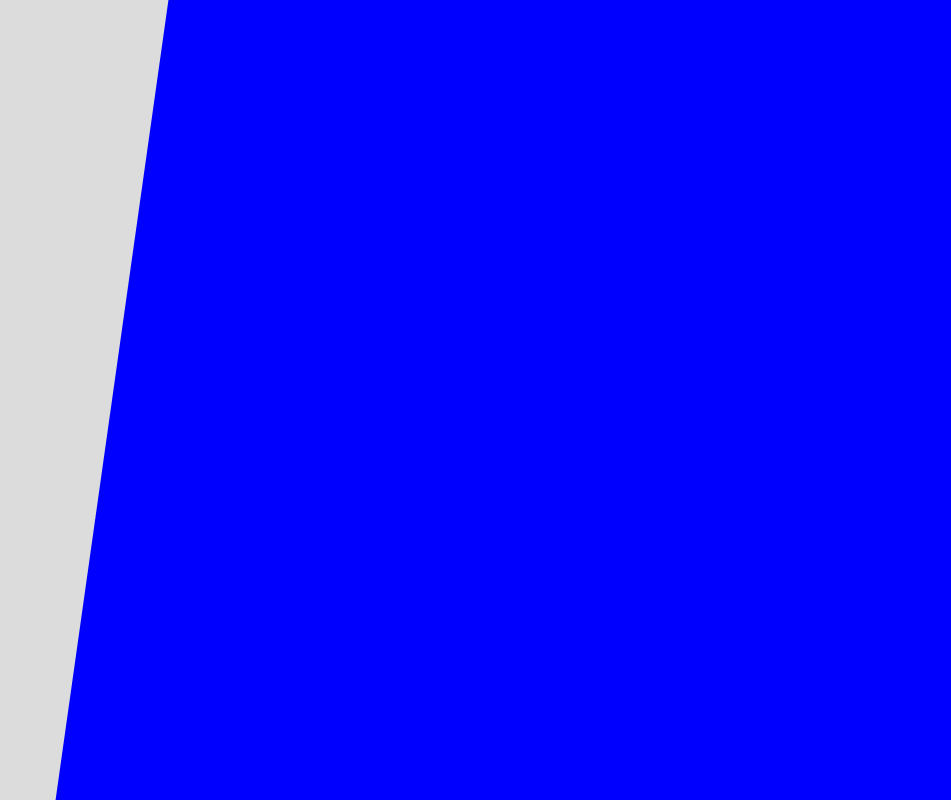
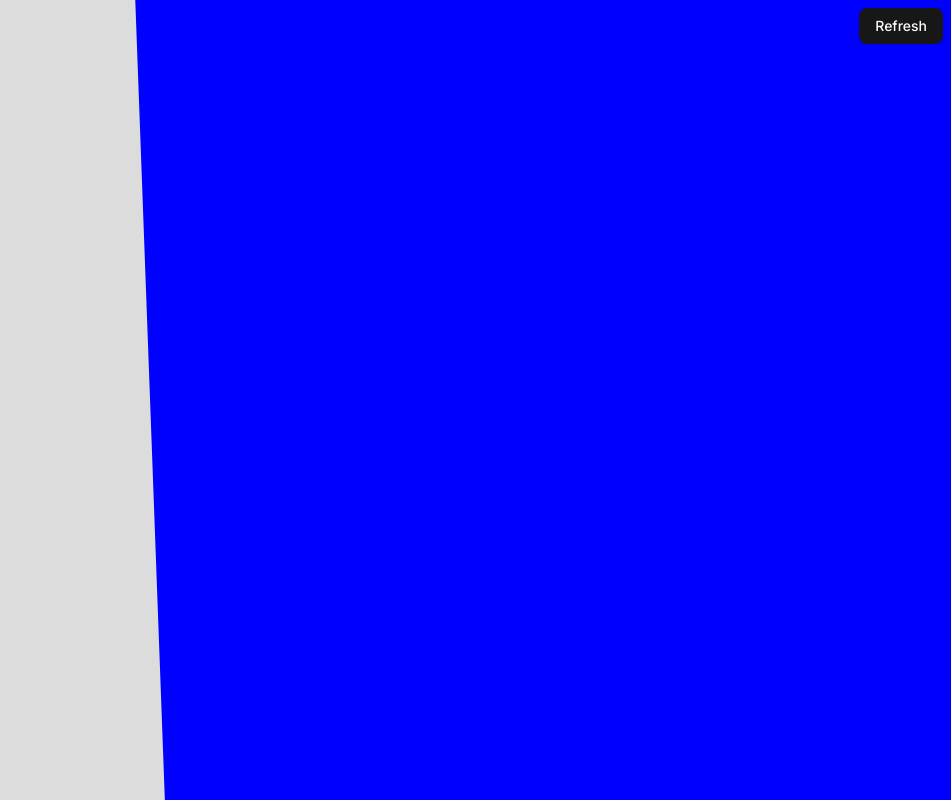
Before and after one commit to dherault/visualizations, a React (Vite) app in the folder visualizations/: page / in a window 1280 px wide. Shown: the whole page, without its empty margins (329-1280 px from the left). Built offline with nearby package versions, Linux system fonts and the light colour scheme.

Commit message:
Create VisualizationConfigurator

```diff
--- a/visualizations/package.json
+++ b/visualizations/package.json
@@ -10,9 +10,14 @@
     "preview": "vite preview"
   },
   "dependencies": {
+    "@radix-ui/react-slot": "^1.2.3",
     "@tailwindcss/vite": "^4.1.10",
+    "class-variance-authority": "^0.7.1",
+    "clsx": "^2.1.1",
+    "lucide-react": "^0.515.0",
     "react": "^19.1.0",
     "react-dom": "^19.1.0",
+    "tailwind-merge": "^3.3.1",
     "tailwindcss": "^4.1.10"
   },
   "devDependencies": {
@@ -21,6 +26,7 @@
     "@types/react-dom": "^19.1.6",
     "@vitejs/plugin-react": "^4.5.2",
     "globals": "^16.2.0",
+    "tw-animate-css": "^1.3.4",
     "typescript": "~5.8.3",
     "vite": "^6.3.5",
     "vite-tsconfig-paths": "^5.1.4"
--- /dev/null
+++ b/visualizations/src/components/Visualization/VisualizationConfigurator.tsx
@@ -0,0 +1,32 @@
+import { type Dispatch, type SetStateAction, useCallback } from 'react'
+
+import type { Visualization } from '~types'
+
+import { Button } from '~components/ui/button'
+import { createVisualization } from '~components/Visualization/createVisualization'
+
+type Props = {
+  visualization: Visualization;
+  setVisualization: Dispatch<SetStateAction<Visualization>>;
+};
+
+function VisualizationConfigurator({ visualization, setVisualization }: Props) {
+  const handleRefresh = useCallback(() => {
+    setVisualization(createVisualization())
+  }, [setVisualization])
+
+  console.log('visualization', visualization)
+
+  return (
+    <div className="p-2 fixed top-0 right-0">
+      <Button
+        onClick={handleRefresh}
+        variant="default"
+      >
+        Refresh
+      </Button>
+    </div>
+  )
+}
+
+export default VisualizationConfigurator
--- a/visualizations/src/components/Visualization/createVisualization.ts
+++ b/visualizations/src/components/Visualization/createVisualization.ts
@@ -8,13 +8,15 @@ import pickRandom from '~utils/pickRandom'
 export function createVisualization(): Visualization {
   return {
     backgroundColor: pickRandom(colors),
+    hasBackgroudnSplit: true,
     backgroundSplitColor: pickRandom(colors),
+    hasBackgroundSplitSeparator: true,
+    backgroundSplitSeparatorColor: pickRandom(colors),
   }
 }
 
 export function createVisualizationState(): VisualizationState {
   return {
-    backgroundSplitTopAndBottom: [bound(Math.random(), 0.2, 0.8), bound(Math.random(), 0.3, 0.8)],
-    backgroundSplitSeparatorColor: Math.random() < 0.5 ? pickRandom(colors) : null,
+    backgroundSplitRatios: [bound(Math.random(), 0.2, 0.8), bound(Math.random(), 0.3, 0.8)],
   }
 }
--- a/visualizations/src/components/Visualization/handleCanvas.ts
+++ b/visualizations/src/components/Visualization/handleCanvas.ts
@@ -28,16 +28,16 @@ function handleCanvas(canvas: HTMLCanvasElement, visualization: Visualization) {
   }
 
   function drawBackgroundSplit() {
-    if (!visualization.backgroundSplitColor) return
+    if (!visualization.hasBackgroudnSplit) return
 
     const splitWidth = 8
 
     const top: XY = {
-      x: state.backgroundSplitTopAndBottom[0] * width,
+      x: state.backgroundSplitRatios[0] * width,
       y: -splitWidth / 2,
     }
     const bottom: XY = {
-      x: state.backgroundSplitTopAndBottom[1] * width,
+      x: state.backgroundSplitRatios[1] * width,
       y: height + splitWidth / 2,
     }
 
@@ -50,12 +50,12 @@ function handleCanvas(canvas: HTMLCanvasElement, visualization: Visualization) {
     _.fillStyle = visualization.backgroundSplitColor
     _.fill()
 
-    if (!state.backgroundSplitSeparatorColor) return
+    if (!visualization.hasBackgroundSplitSeparator) return
 
     _.beginPath()
     _.moveTo(top.x, top.y)
     _.lineTo(bottom.x, bottom.y)
-    _.strokeStyle = state.backgroundSplitSeparatorColor
+    _.strokeStyle = visualization.backgroundSplitSeparatorColor
     _.lineWidth = splitWidth
     _.stroke()
   }
--- a/visualizations/src/components/Visualization/index.tsx
+++ b/visualizations/src/components/Visualization/index.tsx
@@ -4,11 +4,13 @@ import handleCanvas from 'components/Visualization/handleCanvas'
 
 import { type Visualization as VisualizationType } from '~types'
 
+import VisualizationConfigurator from '~components/Visualization/VisualizationConfigurator'
+
 import useCanvasWidth from '~hooks/common/useCanvasWidth'
 
 function Visualization() {
   const canvasRef = useRef<HTMLCanvasElement>(null)
-  const [visualization] = useState<VisualizationType>(createVisualization())
+  const [visualization, setVisualization] = useState<VisualizationType>(createVisualization())
   const width = useCanvasWidth()
 
   useEffect(() => {
@@ -18,10 +20,16 @@ function Visualization() {
   }, [visualization, width])
 
   return (
-    <canvas
-      ref={canvasRef}
-      className="w-screen h-screen"
-    />
+    <>
+      <canvas
+        ref={canvasRef}
+        className="w-screen h-screen"
+      />
+      <VisualizationConfigurator
+        visualization={visualization}
+        setVisualization={setVisualization}
+      />
+    </>
   )
 }
 
--- /dev/null
+++ b/visualizations/src/components/ui/Button.tsx
@@ -0,0 +1,59 @@
+import * as React from 'react'
+import { Slot } from '@radix-ui/react-slot'
+import { type VariantProps, cva } from 'class-variance-authority'
+
+import { cn } from '~utils/ui'
+
+const buttonVariants = cva(
+  "inline-flex items-center justify-center gap-2 whitespace-nowrap rounded-md text-sm font-medium transition-all disabled:pointer-events-none disabled:opacity-50 [&_svg]:pointer-events-none [&_svg:not([class*='size-'])]:size-4 shrink-0 [&_svg]:shrink-0 outline-none focus-visible:border-ring focus-visible:ring-ring/50 focus-visible:ring-[3px] aria-invalid:ring-destructive/20 dark:aria-invalid:ring-destructive/40 aria-invalid:border-destructive",
+  {
+    variants: {
+      variant: {
+        default:
+          'bg-primary text-primary-foreground shadow-xs hover:bg-primary/90',
+        destructive:
+          'bg-destructive text-white shadow-xs hover:bg-destructive/90 focus-visible:ring-destructive/20 dark:focus-visible:ring-destructive/40 dark:bg-destructive/60',
+        outline:
+          'border bg-background shadow-xs hover:bg-accent hover:text-accent-foreground dark:bg-input/30 dark:border-input dark:hover:bg-input/50',
+        secondary:
+          'bg-secondary text-secondary-foreground shadow-xs hover:bg-secondary/80',
+        ghost:
+          'hover:bg-accent hover:text-accent-foreground dark:hover:bg-accent/50',
+        link: 'text-primary underline-offset-4 hover:underline',
+      },
+      size: {
+        default: 'h-9 px-4 py-2 has-[>svg]:px-3',
+        sm: 'h-8 rounded-md gap-1.5 px-3 has-[>svg]:px-2.5',
+        lg: 'h-10 rounded-md px-6 has-[>svg]:px-4',
+        icon: 'size-9',
+      },
+    },
+    defaultVariants: {
+      variant: 'default',
+      size: 'default',
+    },
+  }
+)
+
+function Button({
+  className,
+  variant,
+  size,
+  asChild = false,
+  ...props
+}: React.ComponentProps<'button'> &
+  VariantProps<typeof buttonVariants> & {
+    asChild?: boolean
+  }) {
+  const Comp = asChild ? Slot : 'button'
+
+  return (
+    <Comp
+      data-slot="button"
+      className={cn(buttonVariants({ variant, size, className }))}
+      {...props}
+    />
+  )
+}
+
+export { Button, buttonVariants }
--- a/visualizations/src/index.css
+++ b/visualizations/src/index.css
@@ -1,5 +1,124 @@
 @import "tailwindcss";
+@import "tw-animate-css";
+
+@custom-variant dark (&:is(.dark *));
 
 @theme {
   --font-sans: 'Inter', ui-sans-serif, system-ui, sans-serif, "Apple Color Emoji", "Segoe UI Emoji", "Segoe UI Symbol", "Noto Color Emoji";
 }
+
+@theme inline {
+  --radius-sm: calc(var(--radius) - 4px);
+  --radius-md: calc(var(--radius) - 2px);
+  --radius-lg: var(--radius);
+  --radius-xl: calc(var(--radius) + 4px);
+  --color-background: var(--background);
+  --color-foreground: var(--foreground);
+  --color-card: var(--card);
+  --color-card-foreground: var(--card-foreground);
+  --color-popover: var(--popover);
+  --color-popover-foreground: var(--popover-foreground);
+  --color-primary: var(--primary);
+  --color-primary-foreground: var(--primary-foreground);
+  --color-secondary: var(--secondary);
+  --color-secondary-foreground: var(--secondary-foreground);
+  --color-muted: var(--muted);
+  --color-muted-foreground: var(--muted-foreground);
+  --color-accent: var(--accent);
+  --color-accent-foreground: var(--accent-foreground);
+  --color-destructive: var(--destructive);
+  --color-border: var(--border);
+  --color-input: var(--input);
+  --color-ring: var(--ring);
+  --color-chart-1: var(--chart-1);
+  --color-chart-2: var(--chart-2);
+  --color-chart-3: var(--chart-3);
+  --color-chart-4: var(--chart-4);
+  --color-chart-5: var(--chart-5);
+  --color-sidebar: var(--sidebar);
+  --color-sidebar-foreground: var(--sidebar-foreground);
+  --color-sidebar-primary: var(--sidebar-primary);
+  --color-sidebar-primary-foreground: var(--sidebar-primary-foreground);
+  --color-sidebar-accent: var(--sidebar-accent);
+  --color-sidebar-accent-foreground: var(--sidebar-accent-foreground);
+  --color-sidebar-border: var(--sidebar-border);
+  --color-sidebar-ring: var(--sidebar-ring);
+}
+
+:root {
+  --radius: 0.625rem;
+  --background: oklch(1 0 0);
+  --foreground: oklch(0.145 0 0);
+  --card: oklch(1 0 0);
+  --card-foreground: oklch(0.145 0 0);
+  --popover: oklch(1 0 0);
+  --popover-foreground: oklch(0.145 0 0);
+  --primary: oklch(0.205 0 0);
+  --primary-foreground: oklch(0.985 0 0);
+  --secondary: oklch(0.97 0 0);
+  --secondary-foreground: oklch(0.205 0 0);
+  --muted: oklch(0.97 0 0);
+  --muted-foreground: oklch(0.556 0 0);
+  --accent: oklch(0.97 0 0);
+  --accent-foreground: oklch(0.205 0 0);
+  --destructive: oklch(0.577 0.245 27.325);
+  --border: oklch(0.922 0 0);
+  --input: oklch(0.922 0 0);
+  --ring: oklch(0.708 0 0);
+  --chart-1: oklch(0.646 0.222 41.116);
+  --chart-2: oklch(0.6 0.118 184.704);
+  --chart-3: oklch(0.398 0.07 227.392);
+  --chart-4: oklch(0.828 0.189 84.429);
+  --chart-5: oklch(0.769 0.188 70.08);
+  --sidebar: oklch(0.985 0 0);
+  --sidebar-foreground: oklch(0.145 0 0);
+  --sidebar-primary: oklch(0.205 0 0);
+  --sidebar-primary-foreground: oklch(0.985 0 0);
+  --sidebar-accent: oklch(0.97 0 0);
+  --sidebar-accent-foreground: oklch(0.205 0 0);
+  --sidebar-border: oklch(0.922 0 0);
+  --sidebar-ring: oklch(0.708 0 0);
+}
+
+.dark {
+  --background: oklch(0.145 0 0);
+  --foreground: oklch(0.985 0 0);
+  --card: oklch(0.205 0 0);
+  --card-foreground: oklch(0.985 0 0);
+  --popover: oklch(0.205 0 0);
+  --popover-foreground: oklch(0.985 0 0);
+  --primary: oklch(0.922 0 0);
+  --primary-foreground: oklch(0.205 0 0);
+  --secondary: oklch(0.269 0 0);
+  --secondary-foreground: oklch(0.985 0 0);
+  --muted: oklch(0.269 0 0);
+  --muted-foreground: oklch(0.708 0 0);
+  --accent: oklch(0.269 0 0);
+  --accent-foreground: oklch(0.985 0 0);
+  --destructive: oklch(0.704 0.191 22.216);
+  --border: oklch(1 0 0 / 10%);
+  --input: oklch(1 0 0 / 15%);
+  --ring: oklch(0.556 0 0);
+  --chart-1: oklch(0.488 0.243 264.376);
+  --chart-2: oklch(0.696 0.17 162.48);
+  --chart-3: oklch(0.769 0.188 70.08);
+  --chart-4: oklch(0.627 0.265 303.9);
+  --chart-5: oklch(0.645 0.246 16.439);
+  --sidebar: oklch(0.205 0 0);
+  --sidebar-foreground: oklch(0.985 0 0);
+  --sidebar-primary: oklch(0.488 0.243 264.376);
+  --sidebar-primary-foreground: oklch(0.985 0 0);
+  --sidebar-accent: oklch(0.269 0 0);
+  --sidebar-accent-foreground: oklch(0.985 0 0);
+  --sidebar-border: oklch(1 0 0 / 10%);
+  --sidebar-ring: oklch(0.556 0 0);
+}
+
+@layer base {
+  * {
+    @apply border-border outline-ring/50;
+  }
+  body {
+    @apply bg-background text-foreground;
+  }
+}
--- /dev/null
+++ b/visualizations/src/utils/ui.ts
@@ -0,0 +1,6 @@
+import { type ClassValue, clsx } from 'clsx'
+import { twMerge } from 'tailwind-merge'
+
+export function cn(...inputs: ClassValue[]) {
+  return twMerge(clsx(inputs))
+}
```
Also changed, not shown: visualizations/components.json (added), 1 other file (tests, documents, lock files or other folders).
